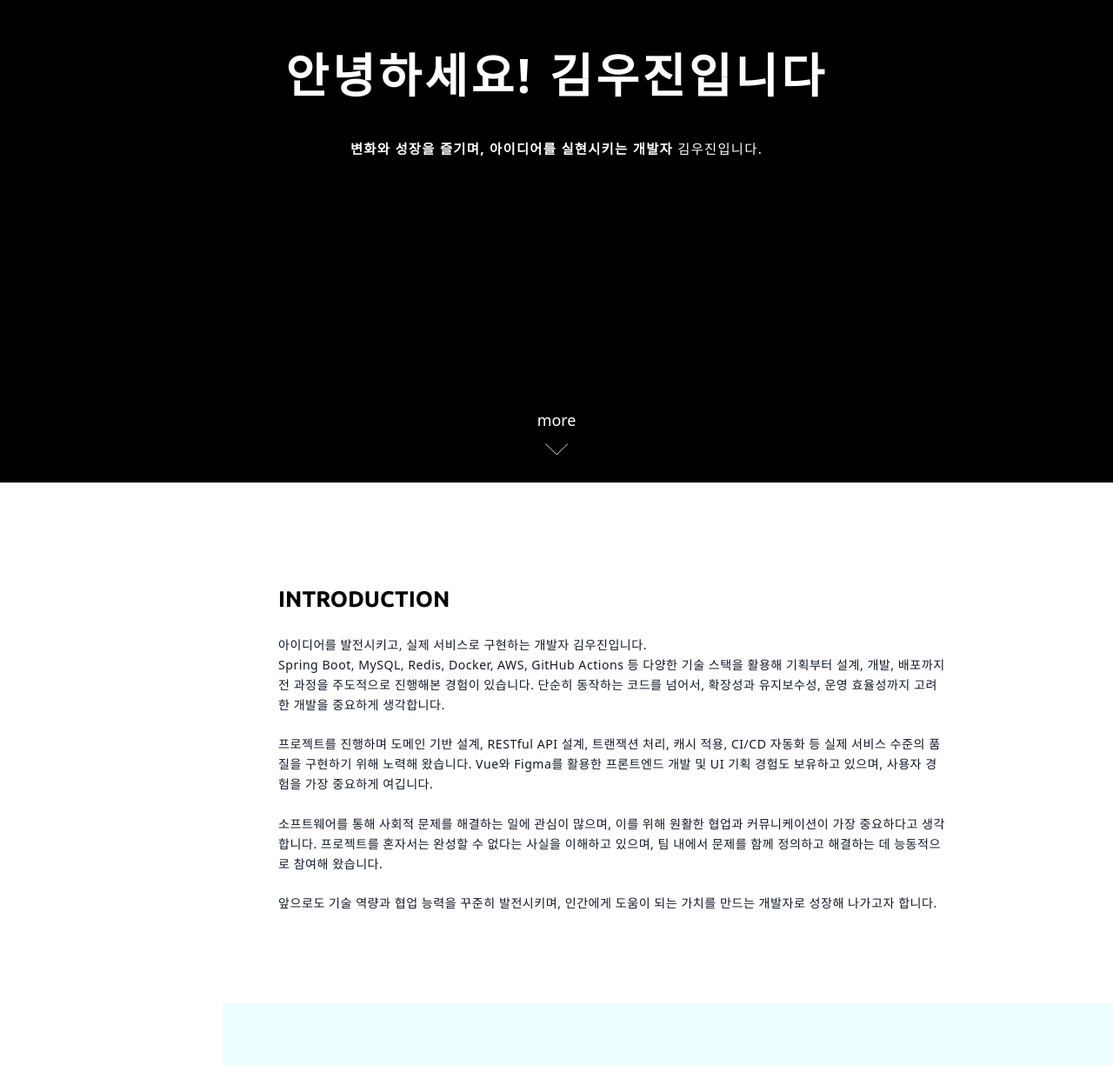
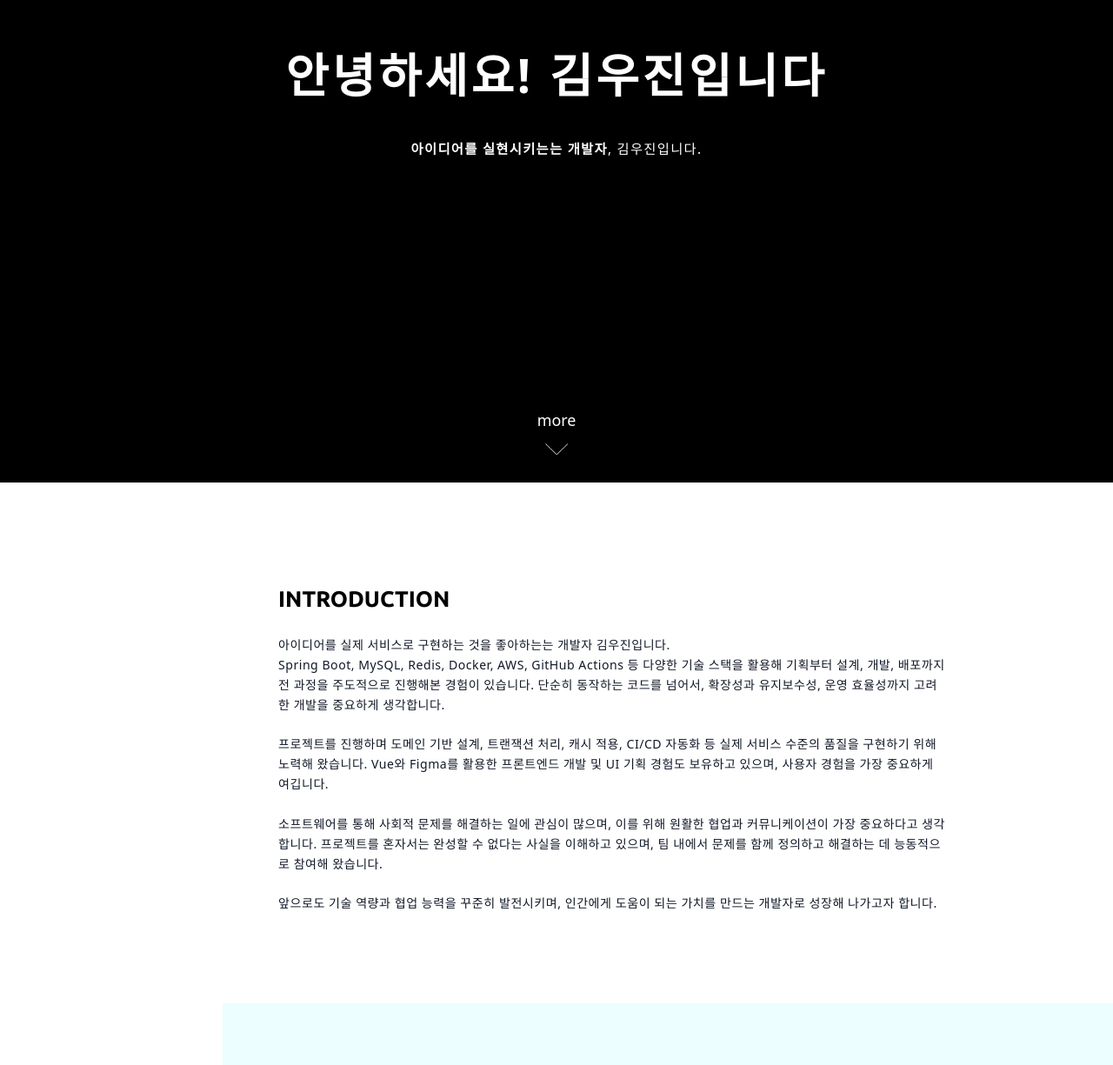
Before and after one commit to xhae000/profile, a Vue app: page / in a window 1280 px wide. Shown: the part 245-1470 px from the top of the page at 87% size. Built offline with nearby package versions, Linux system fonts and the light colour scheme; a web font is replaced by a local one.

Commit message:
fix : modify contents and remove a projcet

```diff
--- a/src/views/HomeView.vue
+++ b/src/views/HomeView.vue
@@ -69,7 +69,7 @@
         class="mt-10 leading-relaxed tracking-[0.1rem] text-[1.2rem] mobile:text-[1.5rem] opacity-0 transition-opacity duration-1000"
         :class="showAdditional ? 'opacity-100' : ''"
       >
-        <span class="font-[600]">변화와 성장을 즐기며, 아이디어를 실현시키는 개발자</span> 김우진입니다.
+        <span class="font-[600]">아이디어를 실현시키는는 개발자</span>, 김우진입니다.
 
       </div>
     </div>
@@ -279,10 +279,10 @@ function handleSection2Scroll(e) {
 typeEffect()
 
 // Section2 data
-const introText = `아이디어를 발전시키고, 실제 서비스로 구현하는 개발자 김우진입니다.
+const introText = `아이디어를 실제 서비스로 구현하는 것을 좋아하는는 개발자 김우진입니다.
 Spring Boot, MySQL, Redis, Docker, AWS, GitHub Actions 등 다양한 기술 스택을 활용해 기획부터 설계, 개발, 배포까지 전 과정을 주도적으로 진행해본 경험이 있습니다. 단순히 동작하는 코드를 넘어서, 확장성과 유지보수성, 운영 효율성까지 고려한 개발을 중요하게 생각합니다.
 
-프로젝트를 진행하며 도메인 기반 설계, RESTful API 설계, 트랜잭션 처리, 캐시 적용, CI/CD 자동화 등 실제 서비스 수준의 품질을 구현하기 위해 노력해 왔습니다. Vue와 Figma를 활용한 프론트엔드 개발 및 UI 기획 경험도 보유하고 있으며, 사용자 경험을 가장 중요하게 여깁니다.
+프로젝트를 진행하며 도메인 기반 설계, 트랜잭션 처리, 캐시 적용, CI/CD 자동화 등 실제 서비스 수준의 품질을 구현하기 위해 노력해 왔습니다. Vue와 Figma를 활용한 프론트엔드 개발 및 UI 기획 경험도 보유하고 있으며, 사용자 경험을 가장 중요하게 여깁니다.
 
 소프트웨어를 통해 사회적 문제를 해결하는 일에 관심이 많으며, 이를 위해 원활한 협업과 커뮤니케이션이 가장 중요하다고 생각합니다. 프로젝트를 혼자서는 완성할 수 없다는 사실을 이해하고 있으며, 팀 내에서 문제를 함께 정의하고 해결하는 데 능동적으로 참여해 왔습니다.
 
@@ -397,12 +397,12 @@ const projects = [
   },
   {
     id: 5,
-    title: '기업 소개 페이지 (외주)',
+    title: '기업 소개 페이지 (외주 개발)',
     period: '24.8',
     description: '기업 서비스 상세소개 페이지',
     features: [
       '반응형 웹 (Mobile, Tablet, PC)',
-      'Vanilla JS를 활용한 스크롤 이벤트 및 동적 엘리먼트 변화 구현',
+      'Vanilla JS를 활용한 이벤트 구현',
       '프론트엔드 개발 담당'
     ],
     skills: ['HTML', 'CSS', 'vanilla JS', 'Netlify'],
@@ -410,21 +410,6 @@ const projects = [
     boxColor: '#FF9671',
     textColor: '#FFFFFF'
   },
-  {
-    id: 6,
-    title: '쇼핑몰 (외주)',
-    period: '24.9 - 24.10',
-    description: 'Key Ring 소개 및 판매 쇼핑몰',
-    features: [
-      'Vanilla JS 기반 도트 이미지 애니메이션 로직 구현',
-      '섹션 단위 스크롤 트리거 애니메이션 구현',
-      '프론트엔드 개발 담당'
-    ],
-    skills: ['Vue JS', 'JS', 'Vercel'],
-    img: saltRoomImg,
-    boxColor: '#845EC2',
-    textColor: '#FFFFFF'
-  }
 ]
 
 const articles = [
```
